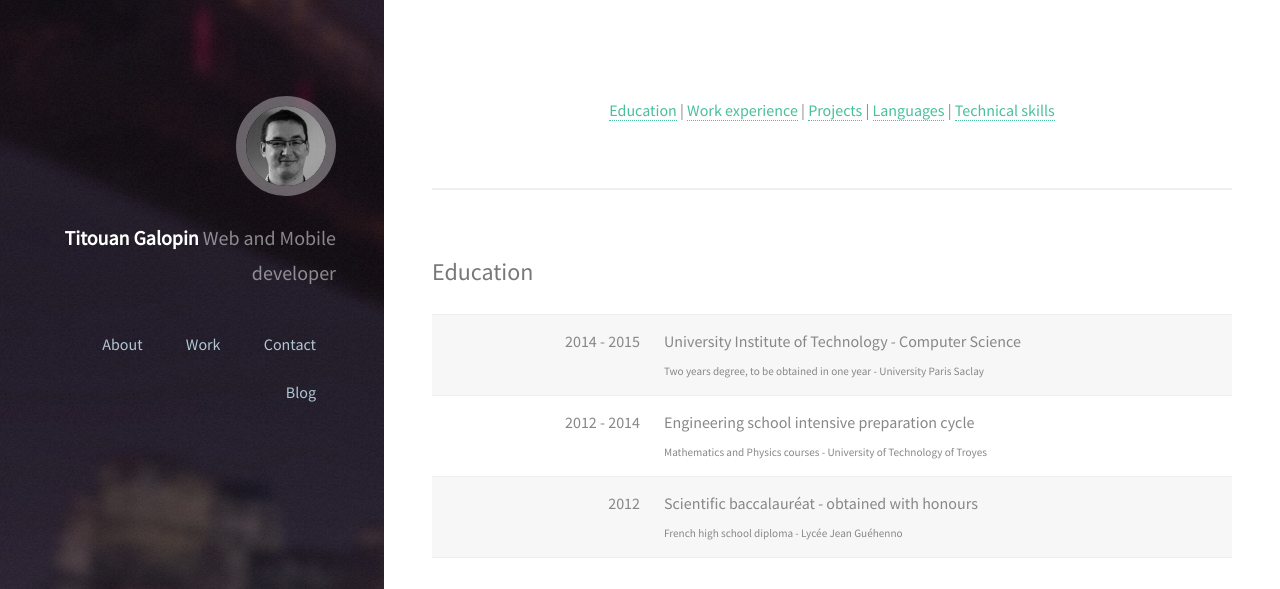
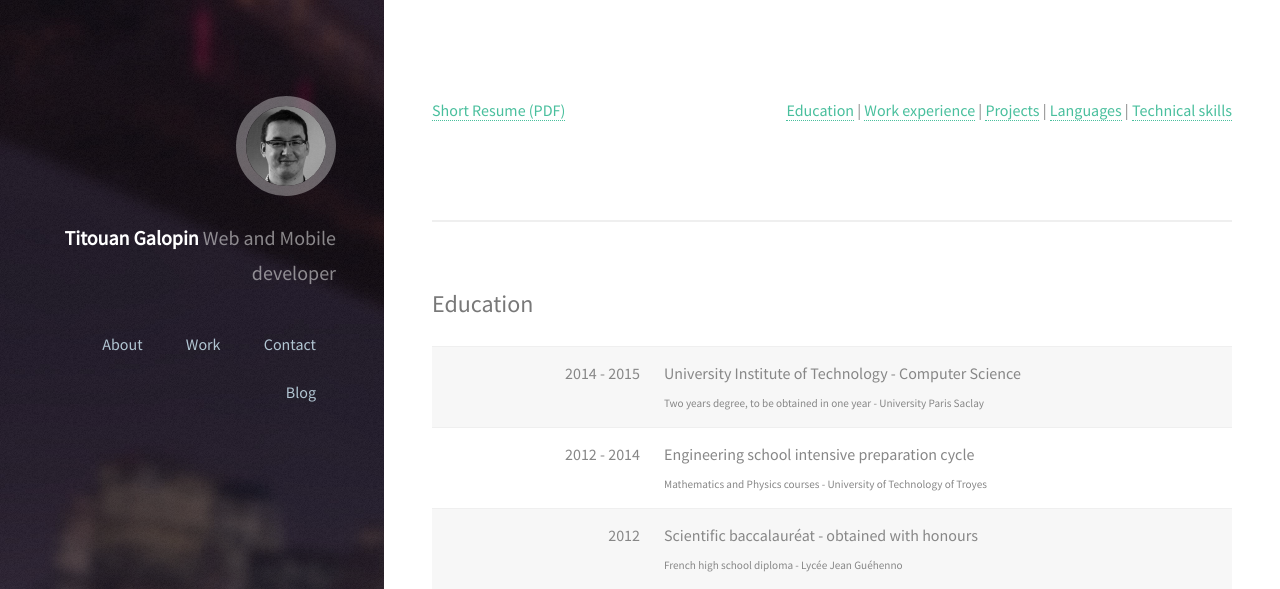
Before and after one commit to tgalopin-archive/titouangalopin.com, a PHP site: template views/portfolio.html.twig in a window 1280 px wide. Shown: the top 589 px of the page. Run offline with PHP 8.4, Linux system fonts and the light colour scheme; the template is opened without the code that fills it, so the values that code supplies are empty; some libraries are stand-ins or nearby versions.

Commit message:
Add SEO redirection and add Short Resume link on full version

```diff
--- a/views/portfolio.html.twig
+++ b/views/portfolio.html.twig
@@ -15,13 +15,24 @@
 
 {% block content %}
 
-    <p class="align-center">
+    <div class="row">
+        <div class="4u 12u$(xsmall)">
+            <p class="align-left">
+                <a href="/doc/cv.pdf" target="_blank">
+                    Short Resume (PDF)
+                </a>
+            </p>
+        </div>
+        <div class="8u 12u$(xsmall)">
+            <p class="align-right">
                 <a href="#education">Education</a> |
                 <a href="#work">Work experience</a> |
                 <a href="#projects">Projects</a> |
                 <a href="#languages">Languages</a> |
                 <a href="#skills">Technical skills</a>
             </p>
+        </div>
+    </div>
 
     <section id="education">
         <h2>Education</h2>
--- a/web/index.php
+++ b/web/index.php
@@ -222,7 +222,7 @@ $app->get('/blog/{slug}', function($slug) use ($app) {
 
 
 /**
- * Blog - SEO redirect
+ * SEO redirect
  */
 $app->get('/blog/', function() use ($app) {
     return new \Symfony\Component\HttpFoundation\RedirectResponse('/blog', 301);
@@ -232,6 +232,10 @@ $app->get('/blog.html', function() use ($app) {
     return new \Symfony\Component\HttpFoundation\RedirectResponse('/blog', 301);
 });
 
+$app->get('/cv.html', function() use ($app) {
+    return new \Symfony\Component\HttpFoundation\RedirectResponse('/portfolio', 301);
+});
+
 
 
 /*
```
Lines whose indentation alone changed are shown as unchanged.
